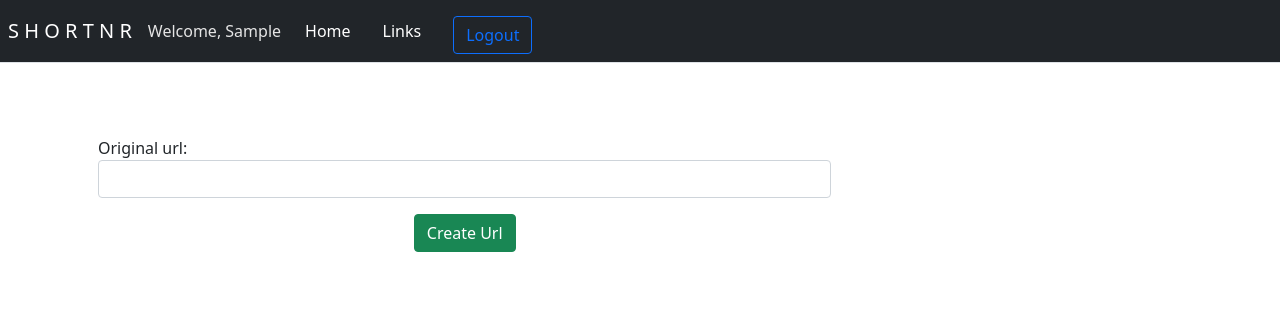
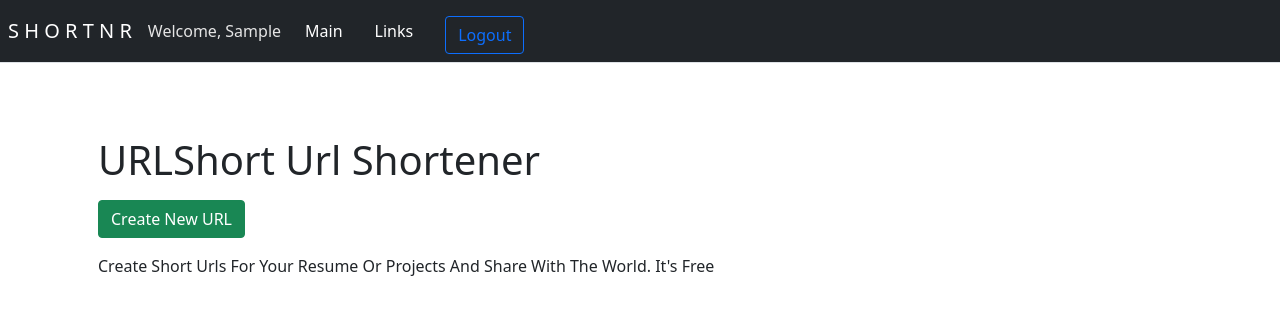
Before and after one commit to dj221ai/url-shortner, a Django app: page / in a window 1280 px wide. Shown: the top 315 px of the page. Run offline with Django 4.2, Linux system fonts and the light colour scheme; the visitor is signed in with stand-in values (Sample User, id 1).

Commit message:
short url db save

```diff
--- a/urlshortnerproject/shortner/templates/shortner/index.html
+++ b/urlshortnerproject/shortner/templates/shortner/index.html
@@ -9,14 +9,9 @@
                 {% include "account/login.html" %}
 
             {% else %}
-                {% comment %} <h4>Welcome, {{ request.user.first_name}}</h4> {% endcomment %}
-                <form method='POST' action="{% url 'shortner:links' %}">
-                    {% csrf_token %}
-                    <div class="col-md-8 mx-2 my-2">
-                        {{ form.as_p }}
-                            <center><button type="submit" class="btn btn-success" id="createbtn">Create Url</button></center>
-                    </div>
-                </form>
+                <h1 class="mx-2 my-2">URLShort Url Shortener</h1>
+                <a href="{% url 'shortner:create' %}"><button type="button" class="btn btn-success mx-2 my-2">Create New URL</button></a>
+                <p class="mx-2 my-2">{{text| title}}</p>
             {% endif %}
     </div>
 
--- a/urlshortnerproject/shortner/urls.py
+++ b/urlshortnerproject/shortner/urls.py
@@ -5,5 +5,6 @@ app_name = 'shortner'
 
 urlpatterns = [
     path('', views.index, name='index'),
-    path('links', views.links, name='links'),
+    path('create/', views.createShortUrls, name='create'),
+    path('links/', views.links, name='links'),
 ]
--- a/urlshortnerproject/shortner/views.py
+++ b/urlshortnerproject/shortner/views.py
@@ -1,30 +1,33 @@
 from django.shortcuts import render
+from django.http import HttpResponse, JsonResponse
 from .forms import ShortenedURLForm
 from .models import ShortenedURL
 import string, secrets
+import pyshorteners
 
 # Create your views here.
 def index(request):
-    if request.method == 'POST':
+    context = {
+        'text': "create short Urls for Your Resume or projects and share with the world. it's free"
+    }
+    return render(request, 'shortner/index.html', context=context)
+
+
+
+def createShortUrls(request):  # sourcery skip: extract-method
+    if request.method == "POST":
         form = ShortenedURLForm(request.POST)
-
         if form.is_valid():
-            original_data = form.cleaned_data['original_url']
-            random_chars_list = list(string.ascii_letters)
-            random_chars = ''.join(secrets.choice(random_chars_list) for _ in range(7))
-
-            while len(ShortenedURL.objects.filter(short_url=random_chars)) != 0:
-                for _ in range(7):
-                    random_chars+=secrets.choice(random_chars_list)
-            s=ShortenedURL(original_url=original_data, short_url=random_chars)
+            original_value = form.cleaned_data['original_url']
+            short_value = pyshorteners.Shortener()
+            short_value=short_value.tinyurl.short(original_value)
+            s=ShortenedURL(original_url=original_value, short_url=short_value)
             s.save()
-            return render(request, 'shortner/urlcreated.html', {'chars':random_chars})
+            return render(request, 'shortner/links.html')
     else:
         form = ShortenedURLForm()
-        context = {
-            'form': form
-        }
-        return render(request, 'shortner/index.html', context)
+        context = {'form': form}
+        return render(request, 'shortner/create.html', context)
 
 
 def links(request):
--- a/urlshortnerproject/templates/header.html
+++ b/urlshortnerproject/templates/header.html
@@ -34,7 +34,7 @@
             <ul class="navbar-nav mx-2 my-2 my-md-0 mr-md-3">
               <li class="nav-item active">
                 <a class="nav-link active" href="{% url 'shortner:index' %}">
-                  Home
+                  Main
                 </a>
               </li>
             </ul>
```
Also changed, not shown: urlshortnerproject/shortner/templates/shortner/create.html (added, +16 -0 lines).
